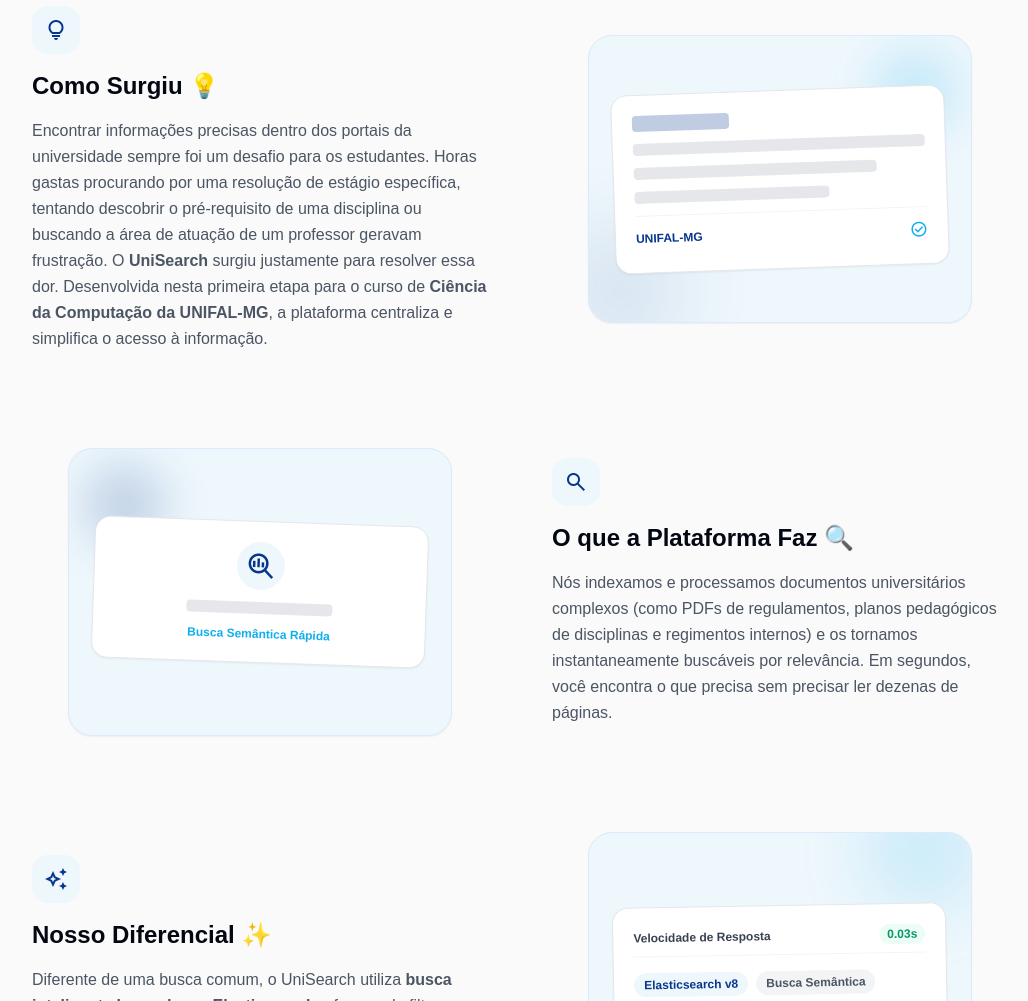
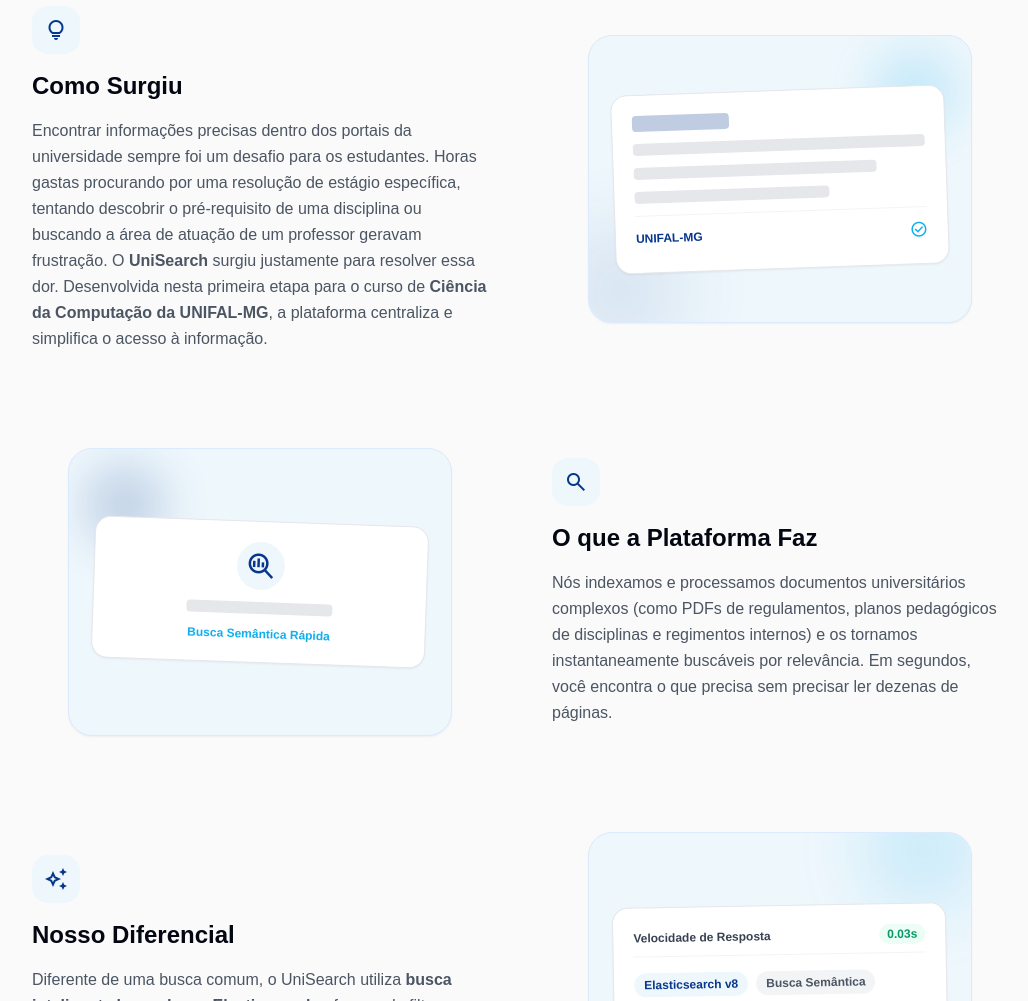
Before and after one commit to raissayn/ElasticSearch, a React (Vite) app in the folder frontend/: page / in a window 1280 px wide. Shown: the part 1126-2127 px from the top of the page, without its empty margins (120-1148 px from the left). Built offline with nearby package versions, Linux system fonts and the light colour scheme; a web font is replaced by a local one.

Commit message:
style(about): remove redundant emojis from section headers

```diff
--- a/frontend/src/pages/HomePage.jsx
+++ b/frontend/src/pages/HomePage.jsx
@@ -289,7 +289,7 @@
                   <div className="inline-flex items-center justify-center w-12 h-12 bg-unifal-bg text-primary rounded-2xl">
                     <span className="material-symbols-outlined text-2xl font-bold" aria-hidden="true">lightbulb</span>
                   </div>
-                  <h3 className="text-2xl font-bold text-gray-950">Como Surgiu <span role="img" aria-label="lâmpada">💡</span></h3>
+                  <h3 className="text-2xl font-bold text-gray-950">Como Surgiu</h3>
                   <p className="text-gray-600 leading-relaxed text-base">
                     Encontrar informações precisas dentro dos portais da universidade sempre foi um desafio para os estudantes. Horas gastas procurando por uma resolução de estágio específica, tentando descobrir o pré-requisito de uma disciplina ou buscando a área de atuação de um professor geravam frustração. O <strong>UniSearch</strong> surgiu justamente para resolver essa dor. Desenvolvida nesta primeira etapa para o curso de <strong>Ciência da Computação da UNIFAL-MG</strong>, a plataforma centraliza e simplifica o acesso à informação.
                   </p>
@@ -318,7 +318,7 @@
                   <div className="inline-flex items-center justify-center w-12 h-12 bg-unifal-bg text-primary rounded-2xl">
                     <span className="material-symbols-outlined text-2xl font-bold" aria-hidden="true">search</span>
                   </div>
-                  <h3 className="text-2xl font-bold text-gray-950">O que a Plataforma Faz <span role="img" aria-label="lupa">🔍</span></h3>
+                  <h3 className="text-2xl font-bold text-gray-950">O que a Plataforma Faz</h3>
                   <p className="text-gray-600 leading-relaxed text-base">
                     Nós indexamos e processamos documentos universitários complexos (como PDFs de regulamentos, planos pedagógicos de disciplinas e regimentos internos) e os tornamos instantaneamente buscáveis por relevância. Em segundos, você encontra o que precisa sem precisar ler dezenas de páginas.
                   </p>
@@ -343,7 +343,7 @@
                   <div className="inline-flex items-center justify-center w-12 h-12 bg-unifal-bg text-primary rounded-2xl">
                     <span className="material-symbols-outlined text-2xl font-bold" aria-hidden="true">auto_awesome</span>
                   </div>
-                  <h3 className="text-2xl font-bold text-gray-950">Nosso Diferencial <span role="img" aria-label="brilho">✨</span></h3>
+                  <h3 className="text-2xl font-bold text-gray-950">Nosso Diferencial</h3>
                   <p className="text-gray-600 leading-relaxed text-base">
                     Diferente de uma busca comum, o UniSearch utiliza <strong>busca inteligente baseada em Elasticsearch</strong>, oferecendo filtros específicos para <em>Disciplinas</em>, <em>Regulamentos</em> e <em>Corpo Docente</em> em uma interface moderna, rápida e totalmente adaptada para computadores e celulares.
                   </p>
```
